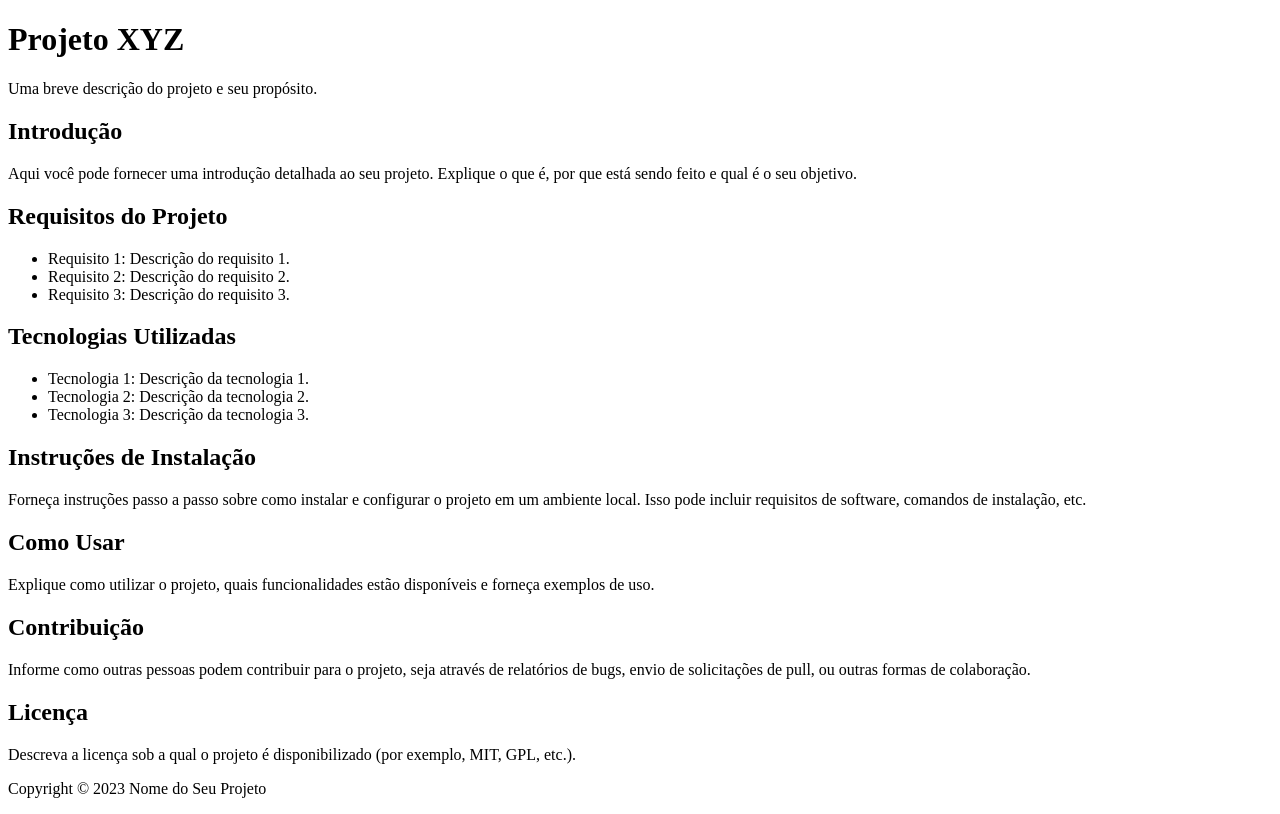
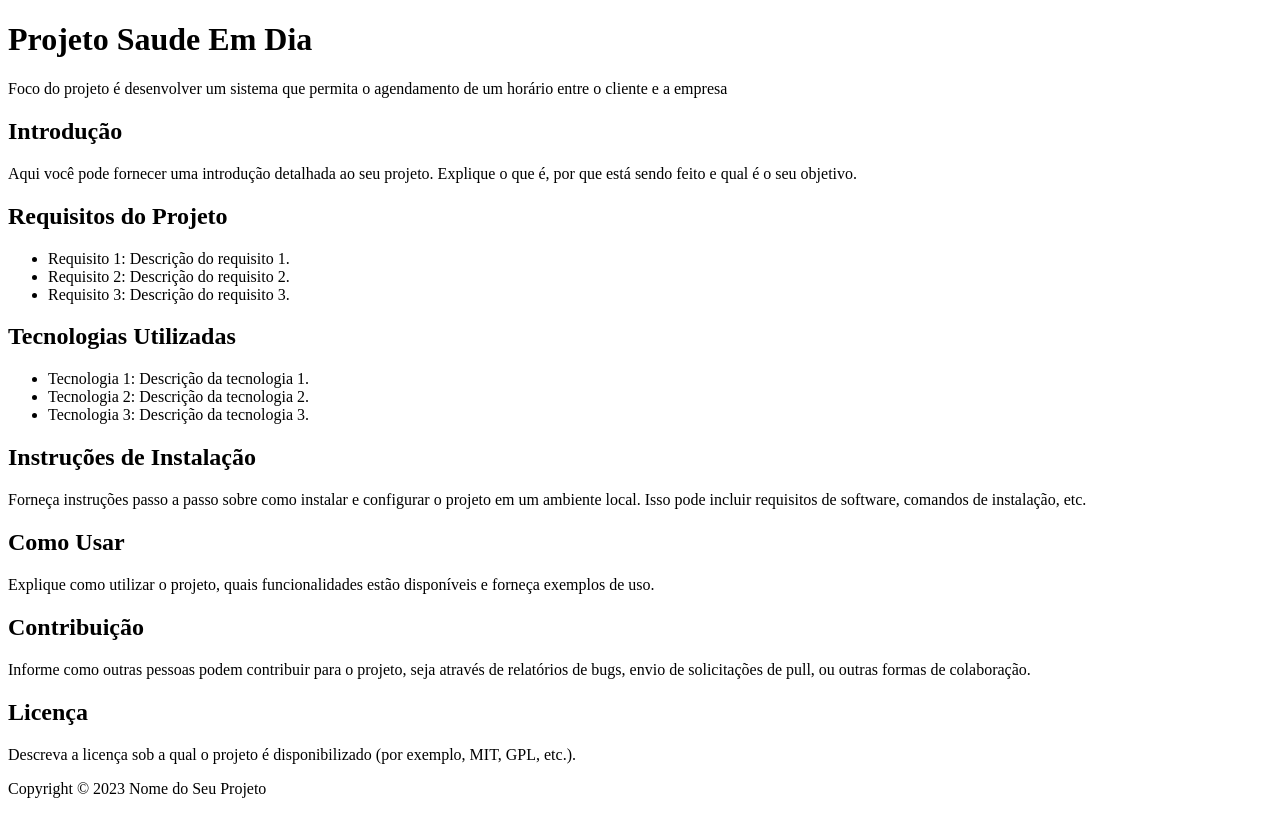
Before and after one commit to WJ-Solucoes-em-TI/WJ-Solucoes-em-TI.github.io, a plain HTML site: page index.html in a window 1280 px wide. Drawn offline with Linux system fonts and the light colour scheme.

Commit message:
Update index.html

```diff
--- a/index.html
+++ b/index.html
@@ -7,8 +7,8 @@
 </head>
 <body>
     <header>
-        <h1>Projeto XYZ</h1>
-        <p>Uma breve descrição do projeto e seu propósito.</p>
+        <h1>Projeto Saude Em Dia</h1>
+        <p>Foco do projeto é desenvolver um sistema que permita o agendamento de um horário entre o cliente e a empresa</p>
     </header>
 
     <section id="introducao">
```
